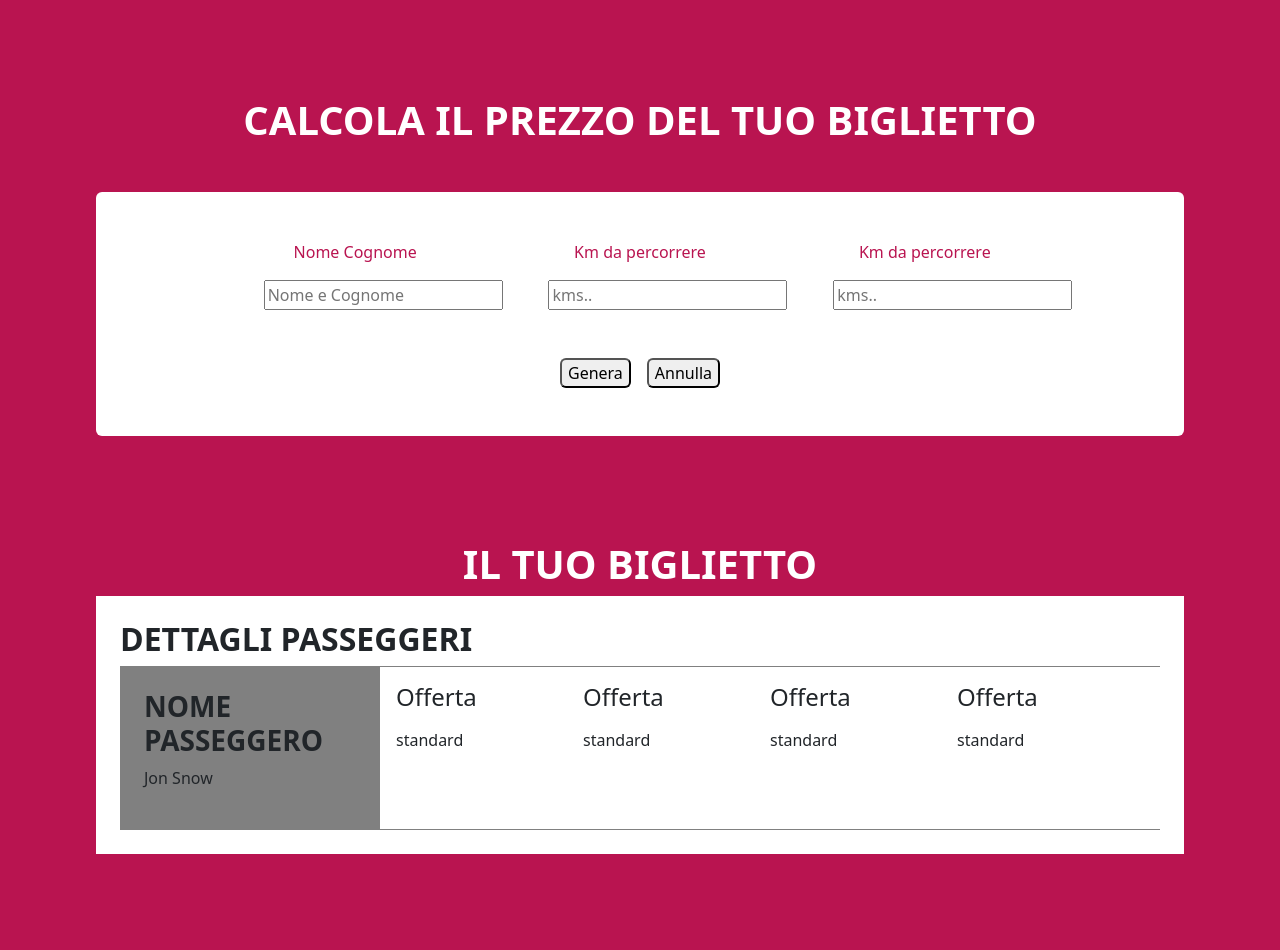
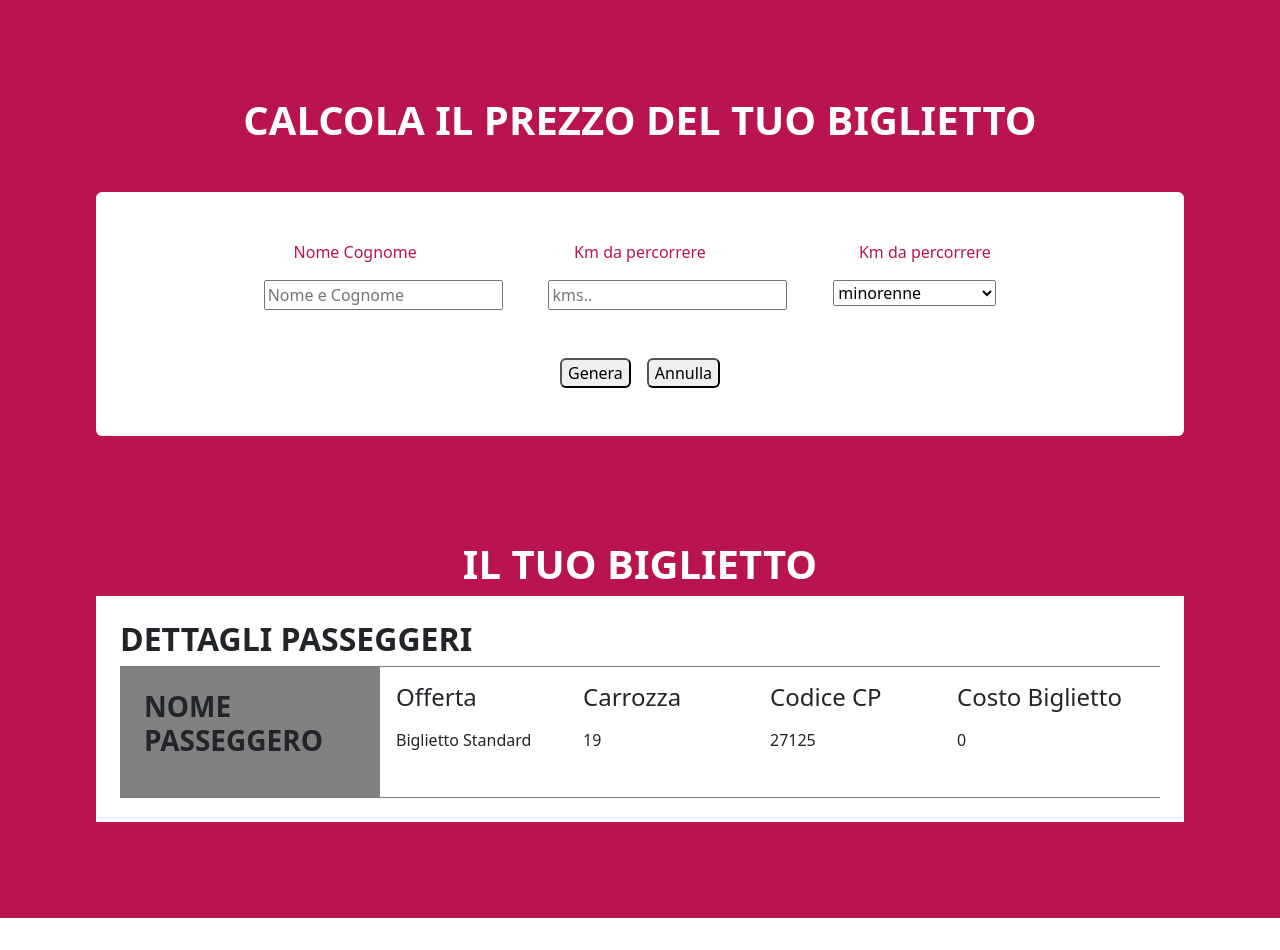
Before and after one commit to PasqualePedoto/js-biglietto-treno-form, a plain HTML site: page index.html in a window 1280 px wide. Both pictures are taken after a click on the button "Genera". After the commit the page ends 918 px from the top, so only its background shows below. Drawn offline with nearby package versions, Linux system fonts and the light colour scheme.

Commit message:
complete js file

```diff
--- a/index.html
+++ b/index.html
@@ -35,7 +35,7 @@
                                             <p>Nome Cognome</p>
                                         </div>
                                         <div>
-                                            <input type="text" placeholder="Nome e Cognome">
+                                            <input id="first-last-name" type="text" placeholder="Nome e Cognome">
                                         </div>
                                     </div>
                                 </div>
@@ -47,7 +47,7 @@
                                             <p class="text-center">Km da percorrere</p>
                                         </div>
                                         <div>
-                                            <input type="number" placeholder="kms..">
+                                            <input id="kms-number" type="number" placeholder="kms..">
                                         </div>
                                     </div>
                                 </div>
@@ -58,8 +58,11 @@
                                         <div class="text-center">
                                             <p class="text-center">Km da percorrere</p>
                                         </div>
-                                        <div>
-                                            <input type="number" placeholder="kms..">
+                                            <select name="Age" id="age-selection">
+                                                <option value="U18">minorenne</option>
+                                                <option value="U65">maggiorenne U 65</option>
+                                                <option value="O65">maggiorenne O 65</option>
+                                            </select>
                                         </div>
                                     </div>
                                 </div>
@@ -77,7 +80,7 @@
         </section>
 
         <!-- Your Tickets Section -->
-        <section id="your-tickets" class="p-5">
+        <section id="your-tickets" class="p-5 d-none">
             <div class="container">
                 <div class="row">
                     <div class="col-12 text-center text-white">
@@ -91,25 +94,25 @@
                             <div class="col-12 d-flex">
                                 <div id="passenger-info" class="w-25 p-4">
                                     <h3><strong>NOME PASSEGGERO</strong></h3>
-                                    <p>Jon Snow</p>
+                                    <p></p>
                                 </div>
                                 <div id="ticket-info" class="w-75 p-3">
                                     <div class="d-flex">
                                         <div id="ticket-offer" class="w-25">
                                             <h4 class="mb-3">Offerta</h4>
-                                            <p>standard</p>
+                                            <p></p>
                                         </div>
                                         <div id="ticket-position" class="w-25">
-                                            <h4 class="mb-3">Offerta</h4>
-                                            <p>standard</p>
+                                            <h4 class="mb-3">Carrozza</h4>
+                                            <p></p>
                                         </div>
                                         <div id="ticket-cod" class="w-25">
-                                            <h4 class="mb-3">Offerta</h4>
-                                            <p>standard</p>
+                                            <h4 class="mb-3">Codice CP</h4>
+                                            <p></p>
                                         </div>
                                         <div id="ticket-costs" class="w-25">
-                                            <h4 class="mb-3">Offerta</h4>
-                                            <p>standard</p>
+                                            <h4 class="mb-3">Costo Biglietto</h4>
+                                            <p></p>
                                         </div>
                                     </div>
                                 </div>
@@ -120,6 +123,7 @@
             </div>
         </section>
     </main>
+
     <!-- Script JS -->
     <script src="js/script.js"></script>
 </body>
--- a/js/script.js
+++ b/js/script.js
@@ -0,0 +1,78 @@
+/*
+*** STEP 1 *** - Definiamo i bersagli che dovranno agire nell'HTML
+*/
+
+// * Bersaglia il nome e il cognome dati in input dal passeggero
+const firstLastNameInput = document.getElementById('first-last-name');
+
+// * Bersaglia i chilometri specificati dal passeggero
+const kmsNumberInput = document.getElementById('kms-number');
+
+// * Bersaglia l'età del passeggero dato dalla select
+const ageInput = document.getElementById('age-selection');
+
+// * Bersaglio la section your-tickets
+const yourTicketsSection = document.getElementById('your-tickets');
+
+// * Qui invece vengono bersagliati tutti i paragrafi che verranno riempiti
+// * al click del bottone "Genera" che serviranno a compilare il biglietto
+const passengerInfoForTicket = document.querySelector('#passenger-info p');
+const offerForTicket = document.querySelector('#ticket-offer p');
+const positionForTicket = document.querySelector('#ticket-position p')
+const codForTicket = document.querySelector('#ticket-cod p');
+const costsForTicket = document.querySelector('#ticket-costs p');
+
+/*
+*** STEP 2 *** - Bersagliamo il bottone "Genera" in modo tale da dar logica a questo
+*/
+
+const generateButton = document.getElementById('generate-ticket');
+
+generateButton.addEventListener('click',function(){
+
+    /*
+    *** STEP 3 *** - Compiliamo il biglietto**** - Queste sono le informazioni standard senza alcuno sconto
+    */
+
+    passengerInfoForTicket.innerText = firstLastNameInput.value;
+    offerForTicket.innerText = 'Biglietto Standard';
+
+    // Calcoliamo in maniera randomica la carrozza e il Codice CP
+
+    // *** Carrozza ***
+
+    positionForTicket.innerText  = Math.floor(Math.random() * 20 + 1);
+
+    // *** Codice CP ***
+
+    codForTicket.innerText  = Math.floor(Math.random() * (29000 + 1 - 25000)) + 25000;
+
+    // Qui ci prendiamo l'indice della option scelta
+    const ageInputIndex = ageInput.selectedIndex;
+
+    // Qui invece prendiamo il valore corrispondente a quell'indice
+    const ageInputValue = ageInput.options[ageInputIndex];
+
+    // Logica che calcola il prezzo del biglietto
+
+    let ticketPrice = 0.21 * kmsNumberInput.value;
+
+    if(ageInputValue === 'U18'){
+        const underAgeSale = ticketPrice * 20 / 100;
+        ticketPrice = ticketPrice - underAgeSale;
+    }else if(ageInputValue === 'O65'){
+        const OverAgeSale = ticketPrice * 40 / 100;
+        ticketPrice = ticketPrice - OverAgeSale;
+    }
+
+    costsForTicket.innerText = ticketPrice;
+
+    /*
+    *** STEP 4 *** - Rendiamo visibile il biglietto appena compilato
+    */
+
+    yourTicketsSection.classList.remove('d-none');
+    yourTicketsSection.classList.add('d-block');
+
+
+})
```
